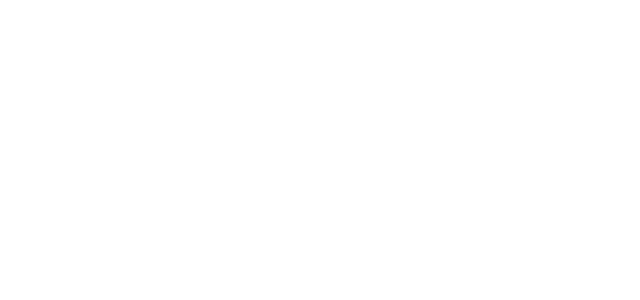
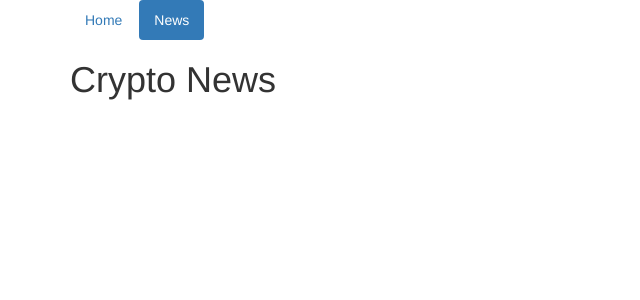
Before and after one commit to Yablargo/vue-course-bitcoin, a Vue app: page /news in a window 1280 px wide. Shown: the top 300 px of the page, without its empty margins (0-640 px from the left). Built offline with nearby package versions, Linux system fonts and the light colour scheme.

Commit message:
4. nav bar

```diff
--- a/public/index.html
+++ b/public/index.html
@@ -5,7 +5,8 @@
     <meta http-equiv="X-UA-Compatible" content="IE=edge">
     <meta name="viewport" content="width=device-width,initial-scale=1.0">
     <link rel="icon" href="<%= BASE_URL %>favicon.ico">
-<link rel="stylesheet" href="https://stackpath.bootstrapcdn.com/bootstrap/4.5.2/css/bootstrap.min.css" integrity="sha384-JcKb8q3iqJ61gNV9KGb8thSsNjpSL0n8PARn9HuZOnIxN0hoP+VmmDGMN5t9UJ0Z" crossorigin="anonymous">
+    <link rel="stylesheet" href="https://maxcdn.bootstrapcdn.com/bootstrap/3.3.7/css/bootstrap.min.css"
+          integrity="sha384-BVYiiSIFeK1dGmJRAkycuHAHRg32OmUcww7on3RYdg4Va+PmSTsz/K68vbdEjh4u" crossorigin="anonymous">
     <title><%= htmlWebpackPlugin.options.title %></title>
   </head>
   <body>
--- a/src/App.vue
+++ b/src/App.vue
@@ -1,5 +1,20 @@
 <template>
   <div id="app" class="container">
+    <ul class="nav nav-pills">
+      <router-link tag="li" to="/" exact active-class="active"
+        ><a>Home</a></router-link
+      >
+
+      <router-link
+        class="nav-item"
+        tag="li"
+        to="/news"
+        exact
+        active-class="active"
+        ><a>News</a></router-link
+      >
+    </ul>
+
     <router-view></router-view>
   </div>
 </template>
--- /dev/null
+++ b/src/components/AppNews.vue
@@ -0,0 +1,5 @@
+<template>
+  <div>
+    <h1>Crypto News</h1>
+  </div>
+</template>
--- a/src/routes.js
+++ b/src/routes.js
@@ -1,4 +1,5 @@
 import AppPrice from "./components/AppPrice.vue";
+import AppNews from "./components/AppNews.vue";
 
 export const routes = [
   {
@@ -6,4 +7,9 @@
     component: AppPrice,
     name: "price",
   },
+  {
+    path: "/news",
+    component: AppNews,
+    name: "news",
+  },
 ];
```
Also changed, not shown: 1 other file (tests, documents, lock files or other folders).
